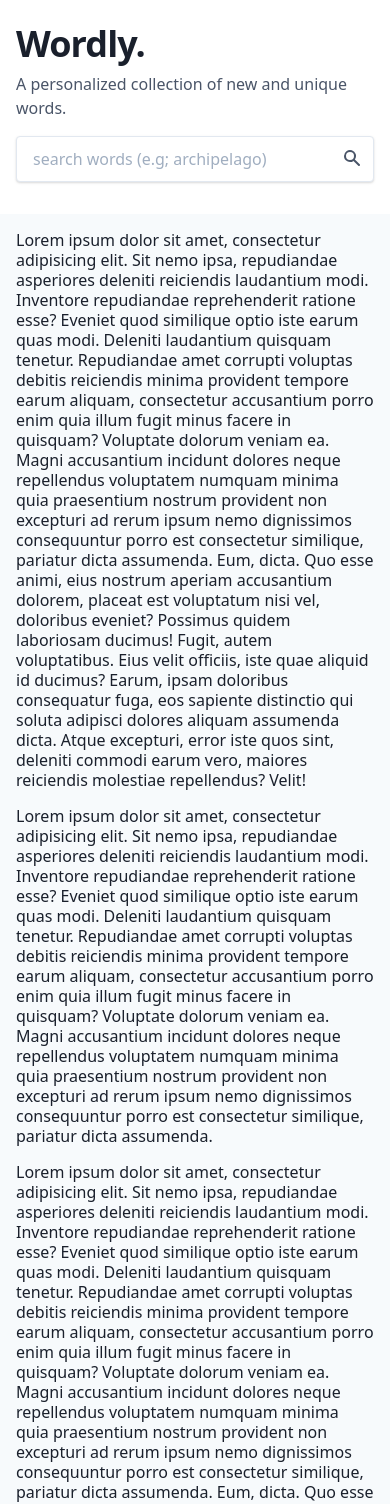
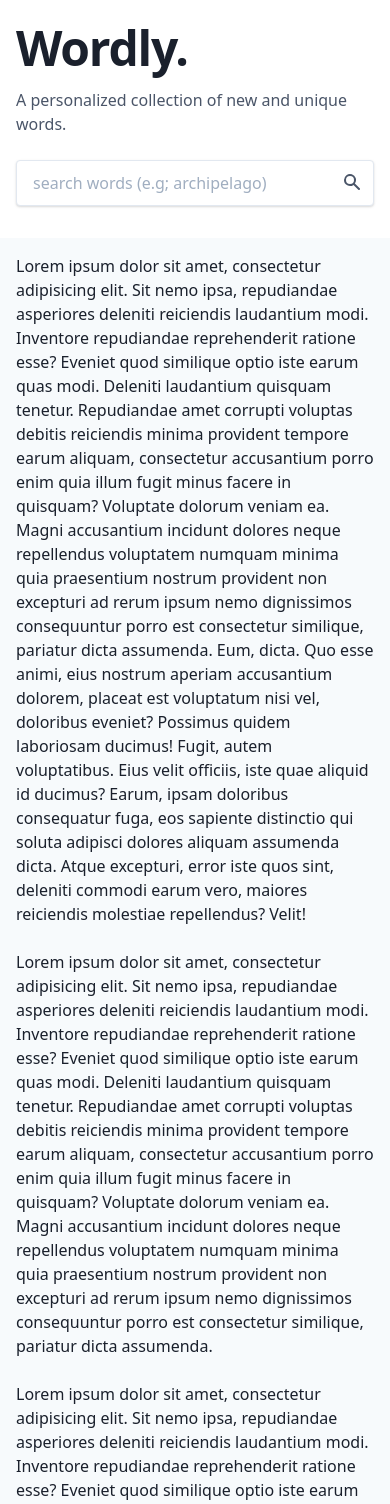
Before and after one commit to sibasishm/wordly, a Next.js app: page / in a window 390 px wide. Shown: the top 1504 px of the page. Built offline with nearby package versions, Linux system fonts and the light colour scheme; a web font is replaced by a local one.

Commit message:
will take it from here

```diff
--- a/pages/index.js
+++ b/pages/index.js
@@ -8,8 +8,8 @@ export default function Home() {
 				<link rel='stylesheet' href='https://rsms.me/inter/inter.css' />
 				<link rel='icon' type='image/svg+xml' href='/favicon.svg' />
 			</Head>
-			<header className='p-4 py-8 sm:py-12 lg:py-16 sm:text-center space-y-4 sm:space-y-8 lg:space-y-12'>
-				<h1 className='text-4xl leading-6 sm:text-6xl sm:leading-8 lg:text-8xl lg:leading-10 font-extrabold tracking-tight'>
+			<header className='p-4 py-8 sm:py-12 lg:py-20 sm:text-center space-y-6 sm:space-y-8 lg:space-y-10'>
+				<h1 className='text-5xl leading-8 sm:text-6xl sm:leading-9 lg:text-7xl lg:leading-10 font-extrabold tracking-tight'>
 					Wordly.
 				</h1>
 				<p className='text-md sm:text-lg lg:text-2xl text-gray-700 leading-6 lg:leading-8'>
@@ -45,8 +45,8 @@ export default function Home() {
 				</div>
 			</header>
 			<main className='bg-gray-100 min-h-screen'>
-				<div className='max-w-3xl mx-auto p-4 sm:px-6 lg:max-w-5xl lg:px-0 space-y-4'>
-					<p className='text-md leading-tight'>
+				<div className='max-w-3xl mx-auto p-4 sm:px-6 lg:max-w-5xl lg:px-0 space-y-6'>
+					<p className='text-md leading-tighter'>
 						Lorem ipsum dolor sit amet, consectetur adipisicing elit. Sit nemo
 						ipsa, repudiandae asperiores deleniti reiciendis laudantium modi.
 						Inventore repudiandae reprehenderit ratione esse? Eveniet quod
@@ -66,7 +66,7 @@ export default function Home() {
 						assumenda dicta. Atque excepturi, error iste quos sint, deleniti
 						commodi earum vero, maiores reiciendis molestiae repellendus? Velit!
 					</p>
-					<p className='text-md leading-tight'>
+					<p className='text-md leading-tighter'>
 						Lorem ipsum dolor sit amet, consectetur adipisicing elit. Sit nemo
 						ipsa, repudiandae asperiores deleniti reiciendis laudantium modi.
 						Inventore repudiandae reprehenderit ratione esse? Eveniet quod
@@ -79,7 +79,7 @@ export default function Home() {
 						provident non excepturi ad rerum ipsum nemo dignissimos consequuntur
 						porro est consectetur similique, pariatur dicta assumenda.
 					</p>
-					<p className='text-md leading-tight'>
+					<p className='text-md leading-tighter'>
 						Lorem ipsum dolor sit amet, consectetur adipisicing elit. Sit nemo
 						ipsa, repudiandae asperiores deleniti reiciendis laudantium modi.
 						Inventore repudiandae reprehenderit ratione esse? Eveniet quod
--- a/tailwind.config.js
+++ b/tailwind.config.js
@@ -11,7 +11,7 @@ module.exports = {
 				sans: ['Inter var', ...defaultTheme.fontFamily.sans],
 			},
 			fontSize: {
-				'8xl': '6rem',
+				'7xl': '6rem',
 			},
 		},
 	},
```
